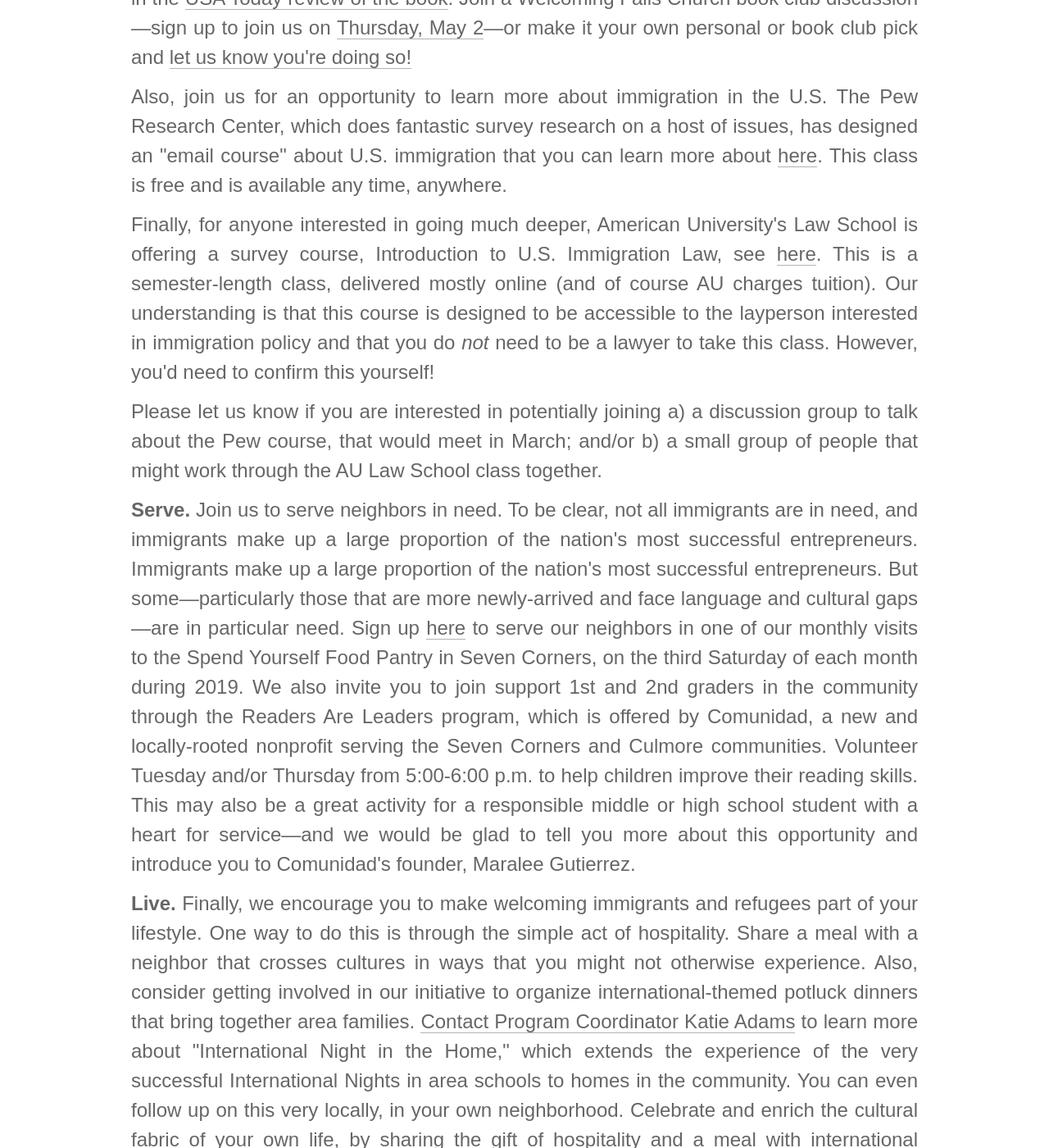
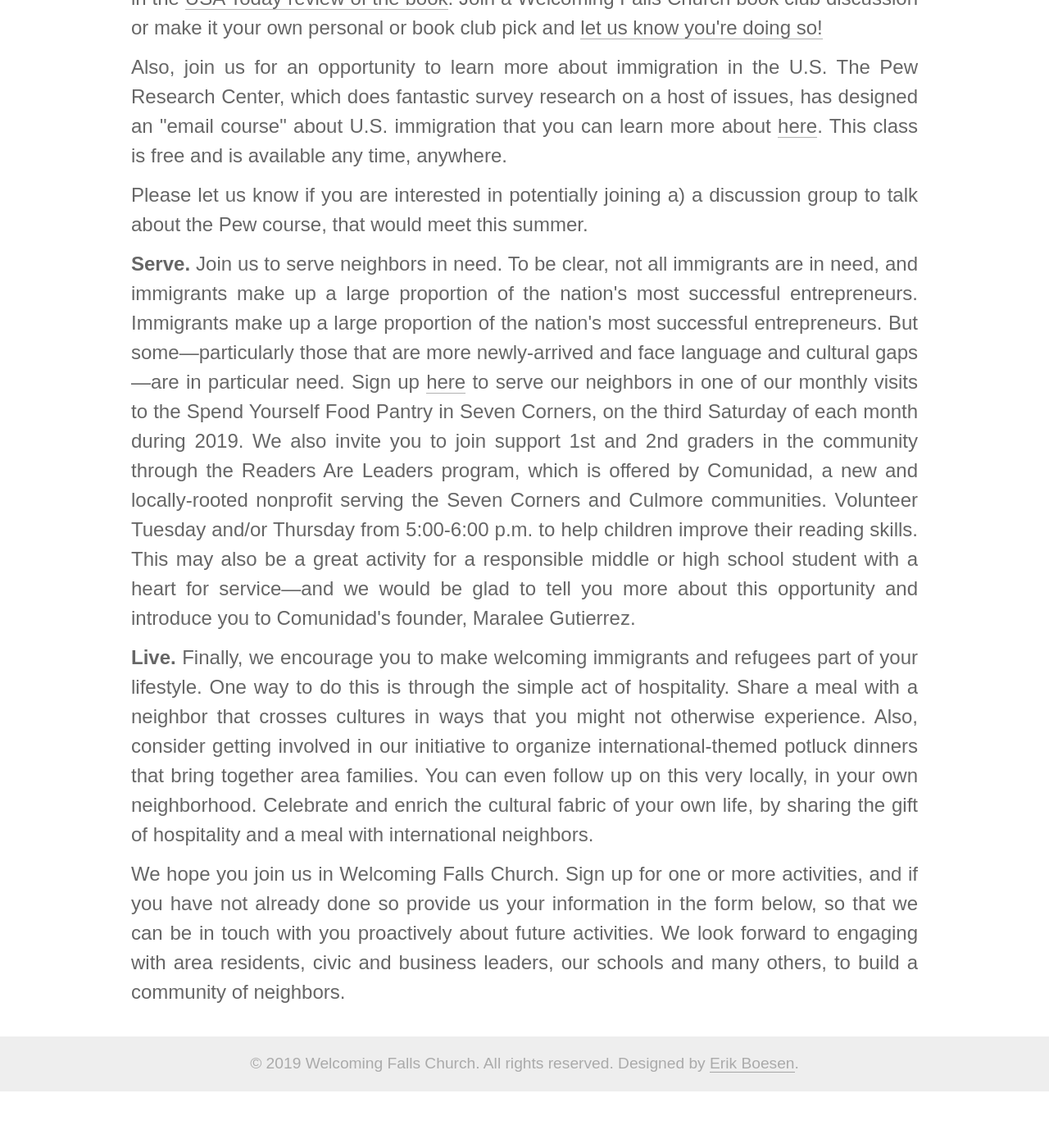
Before and after one commit to wfctest/wfctest, a Jekyll site: the page built from activities.html, in a window 1280 px wide and 1400 px high, scrolled down 532 px. Shown: the whole window at 82% size. Built offline with Jekyll 4.4.1, drawn with Linux system fonts in a browser that asks for light colours; some web fonts are replaced; after the commit the page ends 1863 px from its top, so only the background shows below that; some of the changed text lies outside the part shown.

Commit message:
Pare down activities

```diff
--- a/activities.html
+++ b/activities.html
@@ -4,11 +4,10 @@ layout: default
 <section>
     <h1>Activities</h1>
     <p>What can we do to welcome immigrants and refugees to our community? Our agenda is to learn, serve, and live together better, for the good of us all.</p>
-    <p><strong>Learn.</strong> Explore the contemporary immigrant experience by joining a book club to discuss <a href="https://www.amazon.com/Behold-Dreamers-Oprahs-Book-Club/dp/0525509712/ref=sr_1_1?ie=UTF8&amp;qid=1539031722&amp;sr=8-1&amp;keywords=behold+the+dreamers"><em>Behold the Dreamers</em></a>, a PEN/Faulkner award-winning first novel by Imbolo Mbue. Learn about the experience (in Falls Church!) that inspired Mbue to write <em>Behold the Dreamers</em>, in the <a href="https://www.usatoday.com/story/life/books/2017/06/26/oprah-picks-debut-novel-behold-the-dreamers-for-book-club/103197042/">USA Today review of the book</a>. Join a Welcoming Falls Church book club discussion—sign up to join us on <a href="https://www.signupgenius.com/go/70a0f4cabae22a2fd0-book1">Thursday, May 2</a>—or make it your own personal or book club pick and <a href="mailto:welcomingfallschurch@gmail.com">let us know</span> you're doing so!</a></p>
+    <p><strong>Learn.</strong> Explore the contemporary immigrant experience by joining a book club to discuss <a href="https://www.amazon.com/Behold-Dreamers-Oprahs-Book-Club/dp/0525509712/ref=sr_1_1?ie=UTF8&amp;qid=1539031722&amp;sr=8-1&amp;keywords=behold+the+dreamers"><em>Behold the Dreamers</em></a>, a PEN/Faulkner award-winning first novel by Imbolo Mbue. Learn about the experience (in Falls Church!) that inspired Mbue to write <em>Behold the Dreamers</em>, in the <a href="https://www.usatoday.com/story/life/books/2017/06/26/oprah-picks-debut-novel-behold-the-dreamers-for-book-club/103197042/">USA Today review of the book</a>. Join a Welcoming Falls Church book club discussion or make it your own personal or book club pick and <a href="mailto:welcomingfallschurch@gmail.com">let us know</span> you're doing so!</a></p>
     <p>Also, join us for an opportunity to learn more about immigration in the U.S. The Pew Research Center, which does fantastic survey research on a host of issues, has designed an "email course" about U.S. immigration that you can learn more about <a href="http://www.pewresearch.org/fact-tank/2018/10/16/want-to-understand-u-s-immigration-weve-got-an-email-course-for-you/">here</a>. This class is free and is available any time, anywhere.</p>
-    <p>Finally, for anyone interested in going much deeper, American University's Law School is offering a survey course, Introduction to U.S. Immigration Law, see <a href="https://www.wcl.american.edu/academics/onlineed/immigration-law/">here</a>. This is a semester-length class, delivered mostly online (and of course AU charges tuition). Our understanding is that this course is designed to be accessible to the layperson interested in immigration policy and that you do <em>not</em> need to be a lawyer to take this class. However, you'd need to confirm this yourself!</p>
-    <p>Please let us know if you are interested in potentially joining a) a discussion group to talk about the Pew course, that would meet in March; and/or b) a small group of people that might work through the AU Law School class together.</p>
+    <p>Please let us know if you are interested in potentially joining a) a discussion group to talk about the Pew course, that would meet this summer.</p>
     <p><strong>Serve.</strong> Join us to serve neighbors in need. To be clear, not all immigrants are in need, and immigrants make up a large proportion of the nation's most successful entrepreneurs. Immigrants make up a large proportion of the nation's most successful entrepreneurs. But some—particularly those that are more newly-arrived and face language and cultural gaps—are in particular need. Sign up <a href="https://www.signupgenius.com/go/70a0f4cabae22a2fd0-volunteer">here</a> to serve our neighbors in one of our monthly visits to the Spend Yourself Food Pantry in Seven Corners, on the third Saturday of each month during 2019. We also invite you to join support 1st and 2nd graders in the community through the Readers Are Leaders program, which is offered by Comunidad, a new and locally-rooted nonprofit serving the Seven Corners and Culmore communities. Volunteer Tuesday and/or Thursday from 5:00-6:00 p.m. to help children improve their reading skills. This may also be a great activity for a responsible middle or high school student with a heart for service—and we would be glad to tell you more about this opportunity and introduce you to Comunidad's founder, Maralee Gutierrez.</p>
-    <p><strong>Live.</strong> Finally, we encourage you to make welcoming immigrants and refugees part of your lifestyle. One way to do this is through the simple act of hospitality. Share a meal with a neighbor that crosses cultures in ways that you might not otherwise experience. Also, consider getting involved in our initiative to organize international-themed potluck dinners that bring together area families. <a href="mailto:welcomingfallschurch@gmail.com">Contact Program Coordinator Katie Adams</a> to learn more about "International Night in the Home," which extends the experience of the very successful International Nights in area schools to homes in the community. You can even follow up on this very locally, in your own neighborhood. Celebrate and enrich the cultural fabric of your own life, by sharing the gift of hospitality and a meal with international neighbors.</p>
+    <p><strong>Live.</strong> Finally, we encourage you to make welcoming immigrants and refugees part of your lifestyle. One way to do this is through the simple act of hospitality. Share a meal with a neighbor that crosses cultures in ways that you might not otherwise experience. Also, consider getting involved in our initiative to organize international-themed potluck dinners that bring together area families. You can even follow up on this very locally, in your own neighborhood. Celebrate and enrich the cultural fabric of your own life, by sharing the gift of hospitality and a meal with international neighbors.</p>
     <p>We hope you join us in Welcoming Falls Church. Sign up for one or more activities, and if you have not already done so provide us your information in the form below, so that we can be in touch with you proactively about future activities. We look forward to engaging with area residents, civic and business leaders, our schools and many others, to build a community of neighbors.</p>
 </section>
```
